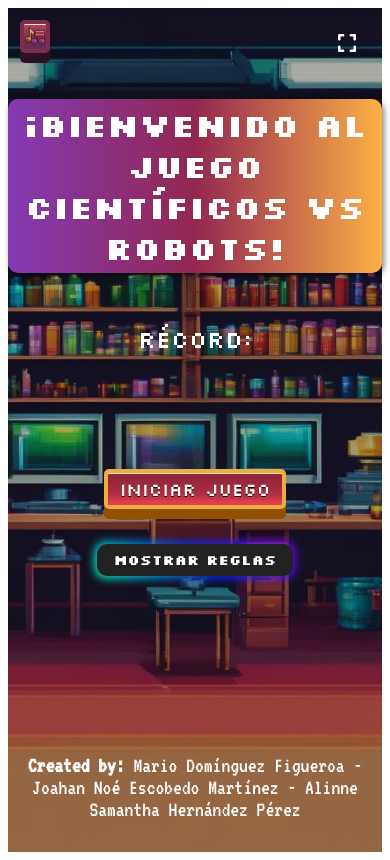
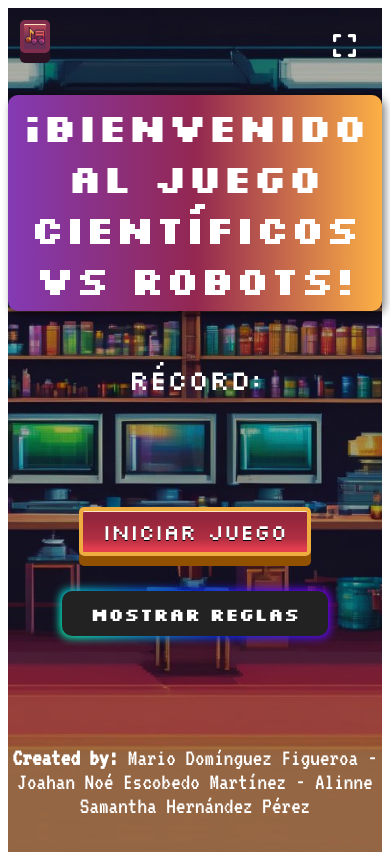
Before and after one commit to MarioDominguez7/Cientificos-Robots, an Angular app: page / in a window 390 px wide. Built offline with nearby package versions, Linux system fonts and the light colour scheme.

Commit message:
Acomodo de manera vertical

```diff
--- a/src/app/inicio/inicio.component.css
+++ b/src/app/inicio/inicio.component.css
@@ -572,4 +572,163 @@ h3 {
     text-align: center;
     font-size: 22px; /* Ajusta el tamaño de fuente para pantallas pequeñas */
   }
+
+  @media (max-height: 870px) {
+  .start-btn {
+    margin: 10px;
+  }
+
+  .content {
+    margin-top: 60px; /* Reduce el margen superior */
+  }
+
+  .contenido {
+    margin-top: 50px; /* Reduce el margen superior */
+  }
+
+  h1 {
+    font-size: 36px; /* Tamaño de fuente más pequeño */
+    padding: 6px 8px;
+    box-shadow: 3px 3px 8px rgba(0, 0, 0, 0.5);
+  }
+
+  h2 {
+    font-size: 26px;
+  }
+
+  h3 {
+    font-size: 16px;
+  }
+
+  .rules {
+    font-size: 16px;
+    padding: 5px 15px 10px 15px;
+    margin-top: 5px;
+  }
+
+  .rules:before {
+    filter: blur(4px);
+    -webkit-filter: blur(4px);
+  }
+
+  .button-85 {
+    margin-top: 5px;
+    font-size: 16px;
+    padding: 0.5em 1.5em;
+  }
+
+  .button-85:before {
+    filter: blur(4px);
+    -webkit-filter: blur(4px);
+  }
+
+  .start-btn span {
+    font-size: 20px;
+    padding: 5px 15px;
+  }
+
+  .fullscreen-btn {
+    width: 35px; /* Tamaño ajustado para pantallas de menor altura */
+    height: 35px;
+  }
+
+  .fullscreen-btn:hover {
+    width: 45px;
+    height: 45px;
+    overflow: visible;
+  }
+
+  .tooltip {
+    font-size: 0.7em;
+    padding: 4px 8px;
+  }
+
+  .credits {
+    display: flex;
+    justify-content: center;
+    position: absolute;
+    bottom: 10px; /* Reduce el espacio inferior */
+    text-align: center;
+    font-size: 24px; /* Ajusta el tamaño de fuente */
+  }
 }
+}
+@media (max-height: 950px) {
+  .start-btn {
+    margin: 10px;
+  }
+
+  .content {
+    margin-top: 60px; /* Reduce el margen superior */
+  }
+
+  .contenido {
+    margin-top: 50px; /* Reduce el margen superior */
+  }
+
+  h1 {
+    font-size: 40px; /* Tamaño de fuente más pequeño */
+    padding: 6px 8px;
+    box-shadow: 3px 3px 8px rgba(0, 0, 0, 0.5);
+  }
+
+  h2 {
+    font-size: 28px;
+  }
+
+  h3 {
+    font-size: 18px;
+  }
+
+  .rules {
+    font-size: 18px;
+    padding: 5px 15px 10px 15px;
+    margin-top: 5px;
+  }
+
+  .rules:before {
+    filter: blur(4px);
+    -webkit-filter: blur(4px);
+  }
+
+  .button-85 {
+    margin-top: 10px;
+    font-size: 18px;
+    padding: 0.6em 1.6em;
+  }
+
+  .button-85:before {
+    filter: blur(4px);
+    -webkit-filter: blur(4px);
+  }
+
+  .start-btn span {
+    font-size: 22px;
+    padding: 6px 20px;
+  }
+
+  .fullscreen-btn {
+    width: 35px; /* Tamaño ajustado para pantallas de menor altura */
+    height: 35px;
+  }
+
+  .fullscreen-btn:hover {
+    width: 45px;
+    height: 45px;
+    overflow: visible;
+  }
+
+  .tooltip {
+    font-size: 0.7em;
+    padding: 4px 8px;
+  }
+
+  .credits {
+    display: flex;
+    justify-content: center;
+    position: absolute;
+    bottom: 10px; /* Reduce el espacio inferior */
+    text-align: center;
+    font-size: 24px; /* Ajusta el tamaño de fuente */
+  }
+}
```
Also changed, not shown: src/app/game/game.component.css (+274 -1 lines).
